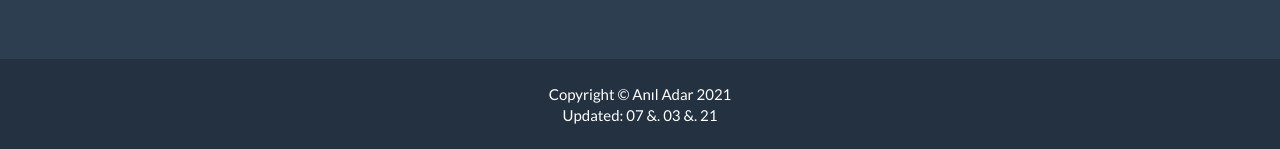
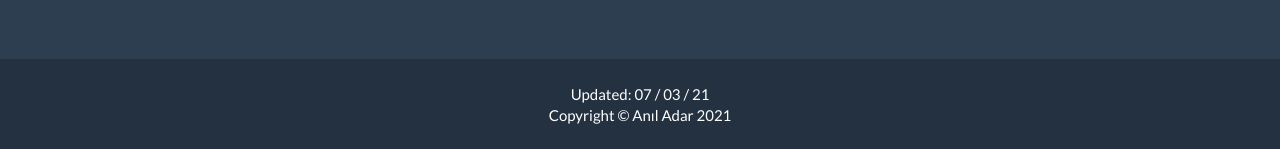
Before and after one commit to aniladar/aniladar.github.io, a Jekyll site: the page built from _posts/2021-03-07-project-1.markdown, in a window 1280 px wide and 900 px high, scrolled down 2769 px. Shown: the part 748-897 px from the top of the window. Built offline with Jekyll 4.4.1, drawn with Linux system fonts in a browser that asks for light colours; our own code applies the rules of GitHub Pages for plain Markdown files; part of the change alters nothing that is shown.

```diff
--- a/_includes/footer.html
+++ b/_includes/footer.html
@@ -32,10 +32,10 @@
             <div class="container">
                 <div class="row">
                     <div class="col-lg-12">
-                        Copyright &copy; {{ site.footer.copyright }} 20{{ site.time | date: '%y' }}
+                    	Updated: {{ site.time | date: '%d / %m / %y' }}
                     </div>
                     <div class="col-lg-12">
-                    	Updated: {{ site.time | date: '%d &. %m &. %y' }}
+                        Copyright &copy; {{ site.footer.copyright }} 20{{ site.time | date: '%y' }}
                     </div>
                 </div>
             </div>
```
